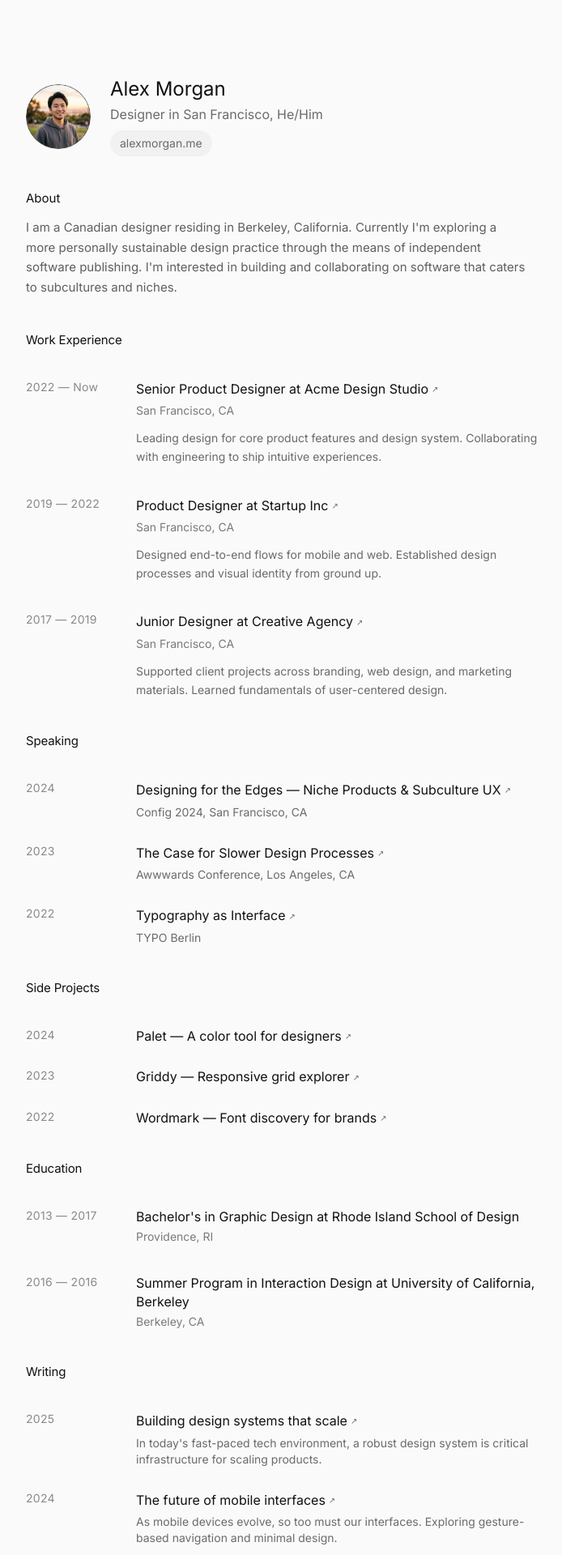
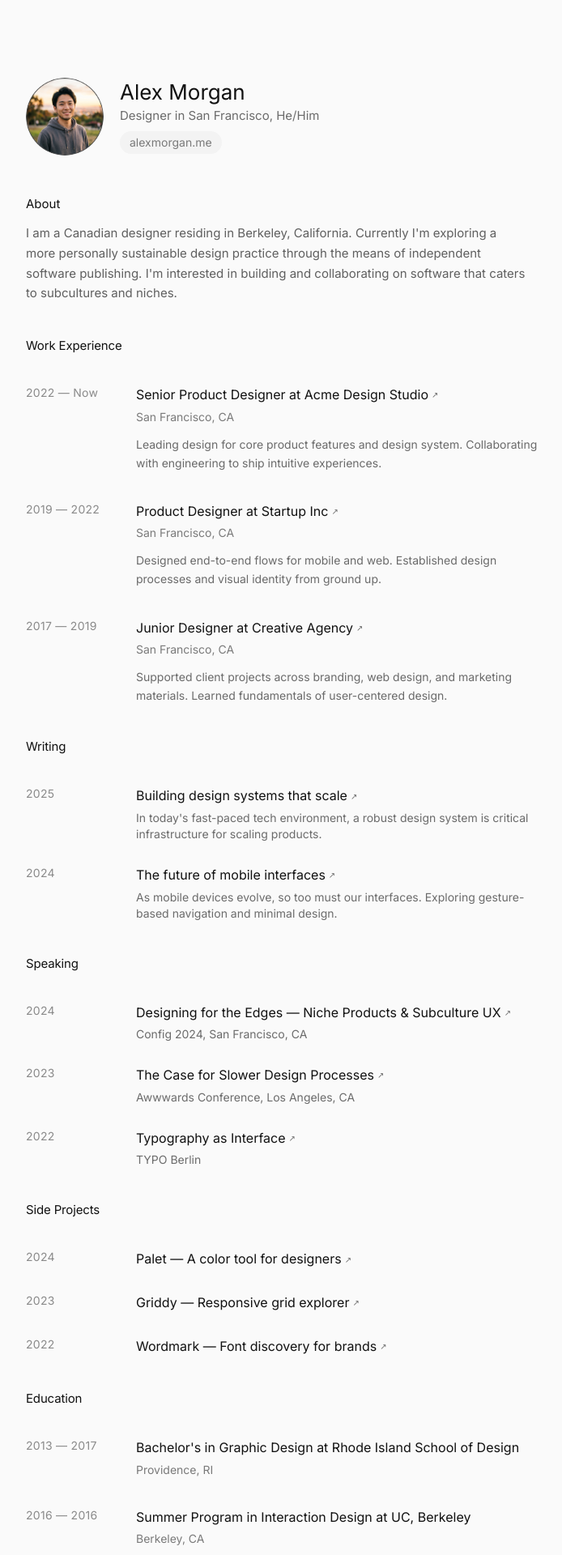
Before and after one commit to fudailzafar/read-cv, a Next.js app: page / in a window 1280 px wide. Shown: the top 1920 px of the page at 81% size, without its empty margins (292-986 px from the left). Built offline with nearby package versions, Linux system fonts and the light colour scheme.

Commit message:
refactor: update README documentation, reorder profile sections, and refine UI component layouts and styling

```diff
--- a/components/sections/Education.tsx
+++ b/components/sections/Education.tsx
@@ -14,9 +14,12 @@ export default function Education() {
               {edu.period}
             </span>
             <div>
-              <p className="text-base font-normal text-text leading-[1.4]">
+              <a
+                href="#"
+                className="relative inline-flex text-base font-normal text-text leading-[1.4] no-underline after:absolute after:left-0 after:bottom-[-2px] after:h-[1px] after:w-full after:bg-current after:opacity-0 hover:after:opacity-100 after:transition-opacity after:duration-200"
+              >
                 {edu.degree} at {edu.institution}
-              </p>
+              </a>
               <p className="text-sm text-[#7A7A7A] mt-1">
                 {edu.location}
               </p>
--- a/components/sections/PortfolioHeader.tsx
+++ b/components/sections/PortfolioHeader.tsx
@@ -5,8 +5,8 @@ export default function PortfolioHeader() {
   const { header } = siteContent;
 
   return (
-    <header className="mb-10 flex items-center gap-6">
-      <div className="relative w-20 h-20 flex-shrink-0 overflow-hidden rounded-full">
+    <header className="mb-12 flex items-center gap-5">
+      <div className="relative size-24 shrink-0 rounded-full overflow-hidden">
         <Image
           src={header.avatar || "/profile-avatar.png"}
           alt={header.name}
@@ -15,15 +15,15 @@ export default function PortfolioHeader() {
           priority
         />
       </div>
-      <div>
-        <h1 className="text-2xl font-normal text-text leading-[1.2]">
+      <div className="flex flex-col">
+        <h1 className="text-[26px] font-normal text-text leading-[1.2]">
           {header.name}
         </h1>
-        <p className="text-base text-[#6B6B6B] mt-1">
+        <p className="text-[15px] text-[#6B6B6B] mt-1 leading-snug">
           {header.role}
         </p>
         {header.website && (
-          <span className="inline-block text-sm text-[#6B6B6B] bg-[#F1F1F1] rounded-full px-3 py-1.5 mt-2">
+          <span className="inline-block self-start text-sm text-[#7A7A7A] bg-[#F3F3F3] rounded-full px-3 py-1 mt-2">
             {header.website}
           </span>
         )}
--- a/components/sections/ProfileView.tsx
+++ b/components/sections/ProfileView.tsx
@@ -14,10 +14,10 @@ export default function ProfileView({ posts }: { posts: BlogPostMetadata[] }) {
       <PortfolioHeader />
       <About />
       <WorkExperience />
+      <Writing posts={posts} />
       <Speaking />
       <SideProjects />
       <Education />
-      <Writing posts={posts} />
       <Contact />
     </div>
   );
--- a/components/sections/SideProjects.tsx
+++ b/components/sections/SideProjects.tsx
@@ -13,6 +13,7 @@ export default function SideProjects() {
             <span className="text-sm text-[#8A8A8A] tracking-[0.02em] font-normal">
               {item.year}
             </span>
+            <div>
               <a
                 href={item.href}
                 className="group relative inline-flex items-center gap-1 text-base font-normal text-text leading-[1.4] no-underline after:absolute after:left-0 after:bottom-[-2px] after:h-[1px] after:w-full after:bg-current after:opacity-0 hover:after:opacity-100 after:transition-opacity after:duration-200"
@@ -21,6 +22,7 @@ export default function SideProjects() {
                 <span className="text-[10px] text-text opacity-60 group-hover:opacity-100 transition-opacity duration-200">↗</span>
               </a>
             </div>
+          </div>
         ))}
       </div>
     </div>
--- a/data/siteContent.ts
+++ b/data/siteContent.ts
@@ -35,7 +35,7 @@ export const siteContent = {
       location: 'Providence, RI'
     },
     {
-      institution: 'University of California, Berkeley',
+      institution: 'UC, Berkeley',
       degree: 'Summer Program in Interaction Design',
       period: '2016 — 2016',
       location: 'Berkeley, CA'
```
Also changed, not shown: 1 other file (tests, documents, lock files or other folders). Lines whose indentation alone changed are shown as unchanged.
